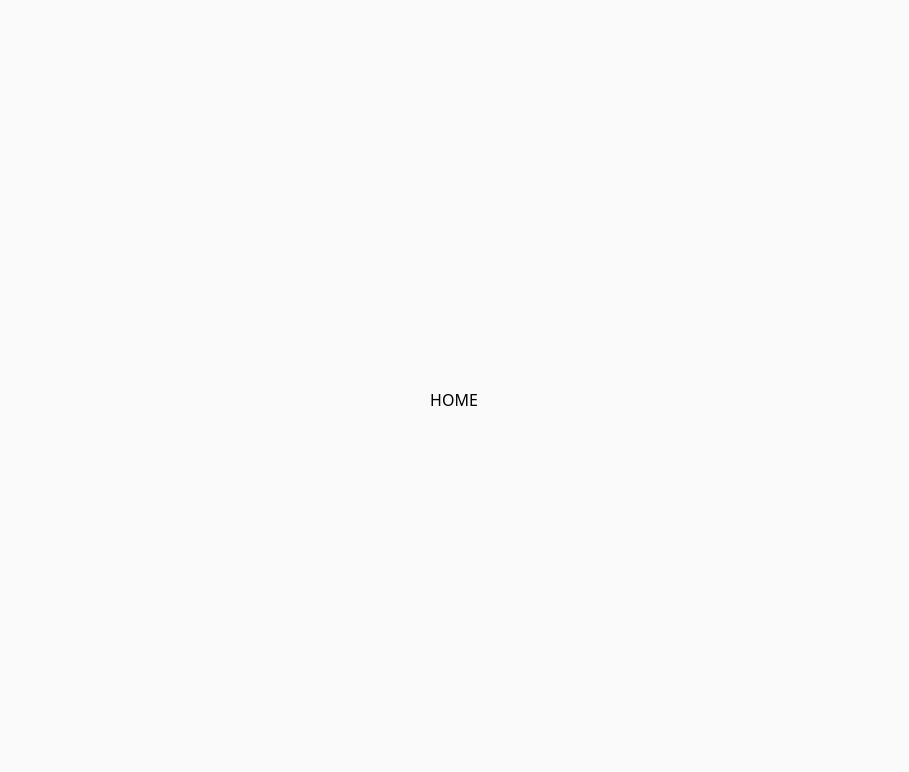
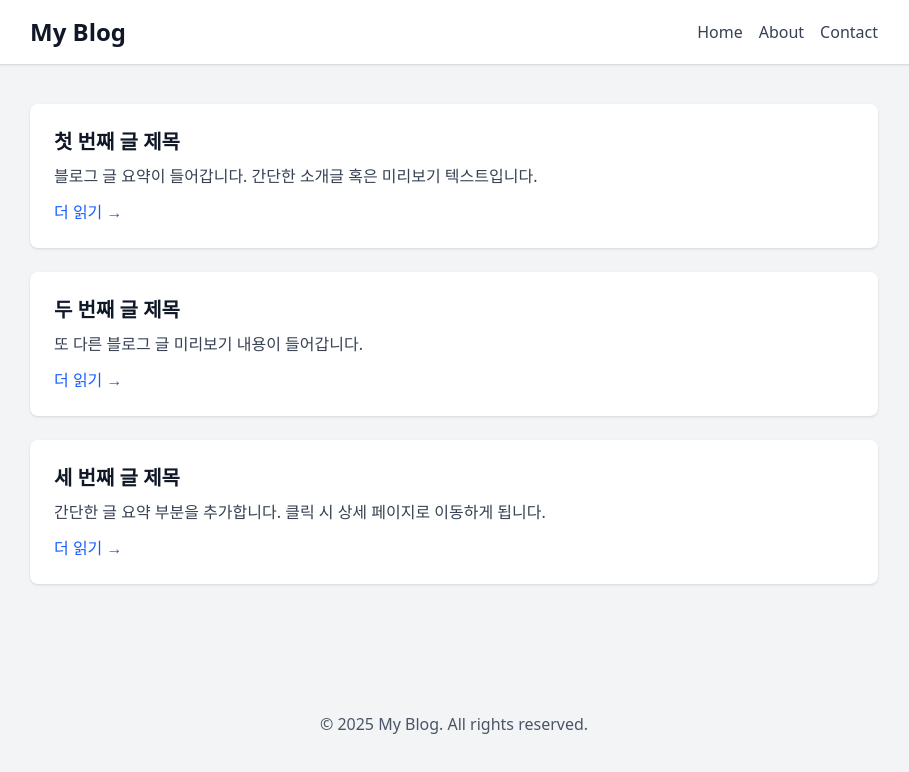
Before and after one commit to chan-ok/blog, a Next.js app: page / in a window 1280 px wide. Shown: the top 772 px of the page, without its empty margins (186-1095 px from the left). Built offline with nearby package versions, Linux system fonts and the light colour scheme.

Commit message:
Update package dependencies and enhance the homepage layout with a new header, article cards, and footer. The Tailwind CSS version has been upgraded, and additional PostCSS support has been added.

```diff
--- a/package.json
+++ b/package.json
@@ -16,7 +16,7 @@
     "react-dom": "19.2.0"
   },
   "devDependencies": {
-    "@tailwindcss/postcss": "^4",
+    "@tailwindcss/postcss": "^4.1.17",
     "@types/node": "^20",
     "@types/react": "^19",
     "@types/react-dom": "^19",
@@ -25,9 +25,10 @@
     "eslint-config-next": "16.0.3",
     "husky": "^9.1.7",
     "lint-staged": "^16.2.6",
+    "postcss": "^8.5.6",
     "prettier": "^3.6.2",
     "prettier-plugin-tailwindcss": "^0.7.1",
-    "tailwindcss": "^4",
+    "tailwindcss": "^4.1.17",
     "typescript": "^5"
   }
 }
--- a/src/app/page.tsx
+++ b/src/app/page.tsx
@@ -1,9 +1,62 @@
 export default function Home() {
   return (
-    <div className="flex min-h-screen items-center justify-center bg-zinc-50 font-sans dark:bg-black">
-      <div className="flex min-h-screen w-full max-w-4xl flex-col items-center justify-center px-16 font-sans">
-        HOME
-      </div>
+    <div className="min-h-screen bg-gray-100 text-gray-900">
+      {/* Header */}
+      <header className="bg-white shadow">
+        <div className="mx-auto flex max-w-4xl items-center justify-between px-6 py-4">
+          <h1 className="text-2xl font-bold">My Blog</h1>
+          <nav className="space-x-4">
+            <a href="#" className="text-gray-700 hover:text-black">
+              Home
+            </a>
+            <a href="#" className="text-gray-700 hover:text-black">
+              About
+            </a>
+            <a href="#" className="text-gray-700 hover:text-black">
+              Contact
+            </a>
+          </nav>
+        </div>
+      </header>
+
+      {/* Main */}
+      <main className="mx-auto max-w-4xl px-6 py-10">
+        {/** Article List */}
+        <ArticleCard
+          title="첫 번째 글 제목"
+          summary="블로그 글 요약이 들어갑니다. 간단한 소개글 혹은 미리보기 텍스트입니다."
+        />
+        <ArticleCard
+          title="두 번째 글 제목"
+          summary="또 다른 블로그 글 미리보기 내용이 들어갑니다."
+        />
+        <ArticleCard
+          title="세 번째 글 제목"
+          summary="간단한 글 요약 부분을 추가합니다. 클릭 시 상세 페이지로 이동하게 됩니다."
+        />
+      </main>
+
+      {/* Footer */}
+      <footer className="mt-10 py-6 text-center text-gray-600">
+        © 2025 My Blog. All rights reserved.
+      </footer>
     </div>
   );
 }
+
+interface ArticleCardProps {
+  title: string;
+  summary: string;
+}
+
+function ArticleCard({ title, summary }: ArticleCardProps) {
+  return (
+    <article className="mb-6 rounded-lg bg-white p-6 shadow">
+      <h2 className="mb-2 text-xl font-semibold">{title}</h2>
+      <p className="mb-3 text-gray-700">{summary}</p>
+      <a href="#" className="text-blue-600 hover:underline">
+        더 읽기 →
+      </a>
+    </article>
+  );
+}
```
Also changed, not shown: 1 other file (tests, documents, lock files or other folders).
